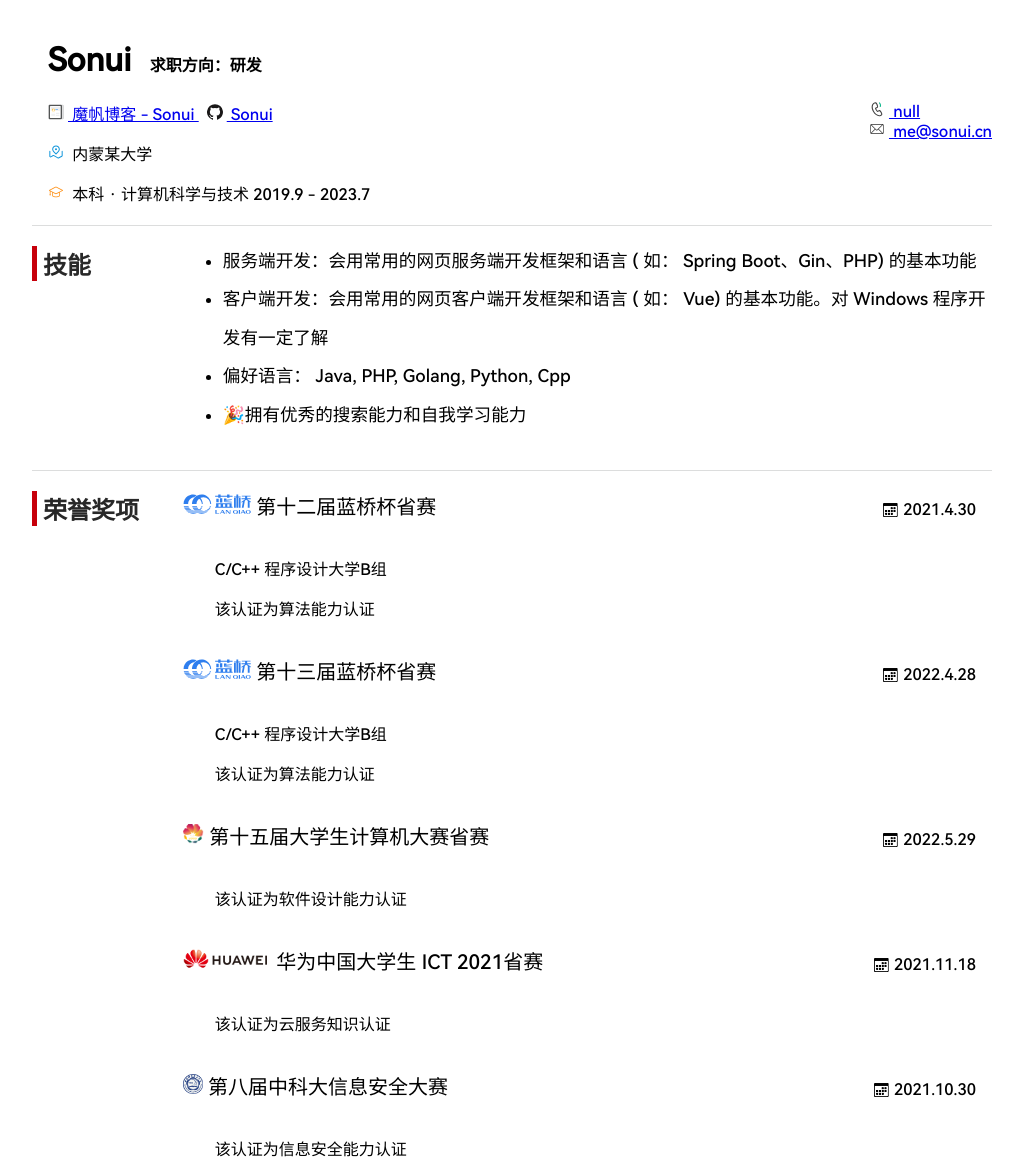
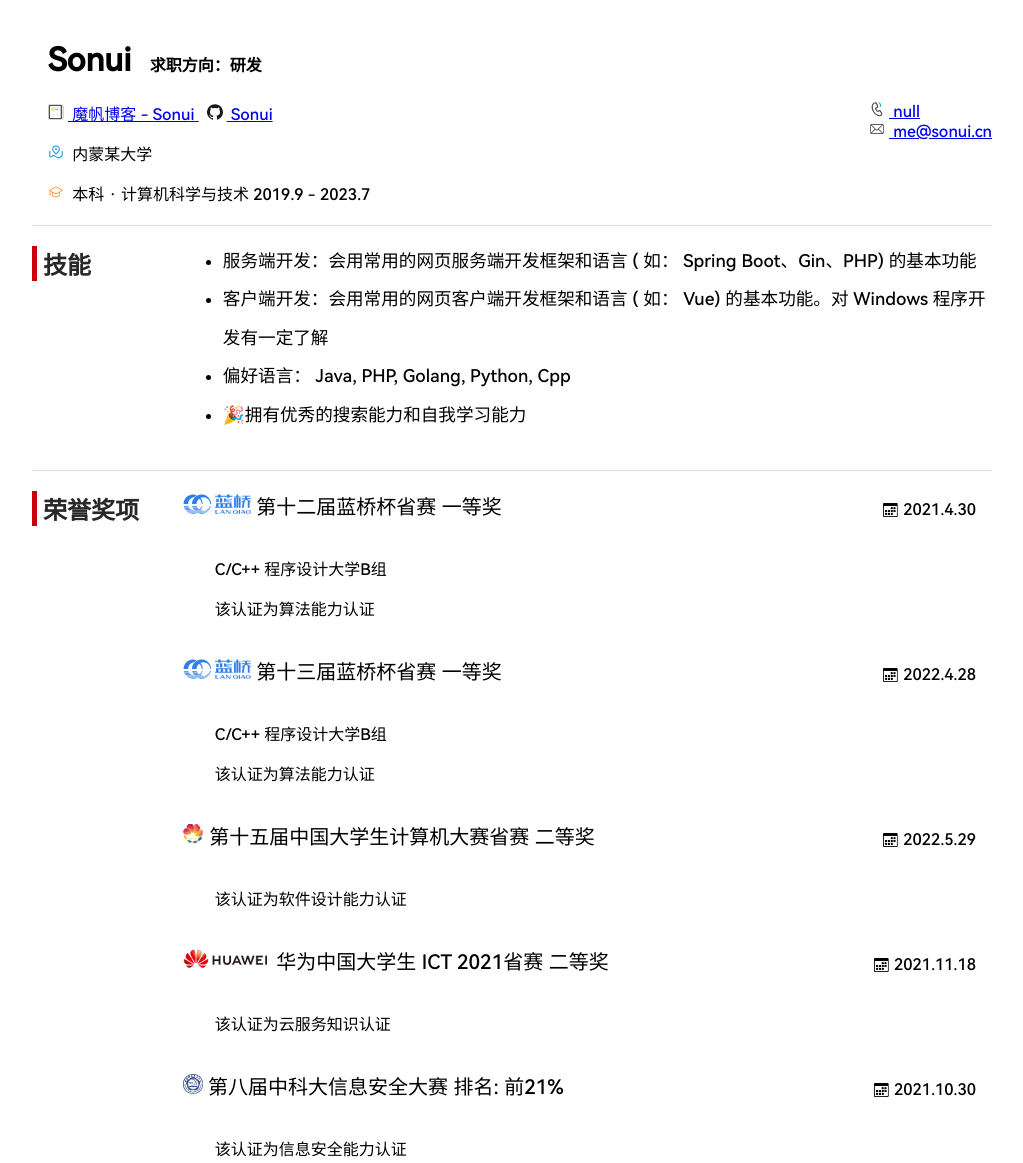
Before and after one commit to sosyz/resume, a plain HTML site: page index.html in a window 1280 px wide. Shown: the top 1163 px of the page, without its empty margins (84-1107 px from the left). Drawn offline with Linux system fonts and the light colour scheme.

Commit message:
fix: add lev

```diff
--- a/index.html
+++ b/index.html
@@ -79,7 +79,7 @@
                     <div class="title">
                         <p>
                             <img alt="lanqiao" :src="'./assets/' + item.ico" style="height: 1em;" />
-                            {{item.name}}</p>
+                            {{item.name + ' ' + item.lev}}</p>
                         <span>{{item.time}}</span>
                     </div>
                     <div class="caption">
--- a/js/index.js
+++ b/js/index.js
@@ -18,7 +18,7 @@ const info = Vue.createApp({
                 },
                 {
                     ico: "jsjds-logo.png",
-                    name: "第十五届大学生计算机大赛省赛",
+                    name: "第十五届中国大学生计算机大赛省赛",
                     lev: "二等奖",
                     time: "2022.5.29",
                     caption: ["该认证为软件设计能力认证"]
@@ -33,7 +33,7 @@ const info = Vue.createApp({
                 {
                     ico: "ustc-logo.png",
                     name: "第八届中科大信息安全大赛",
-                    lev: "排名： 前21%",
+                    lev: "排名: 前21%",
                     time: "2021.10.30",
                     caption: ["该认证为信息安全能力认证"]
                 }
```
